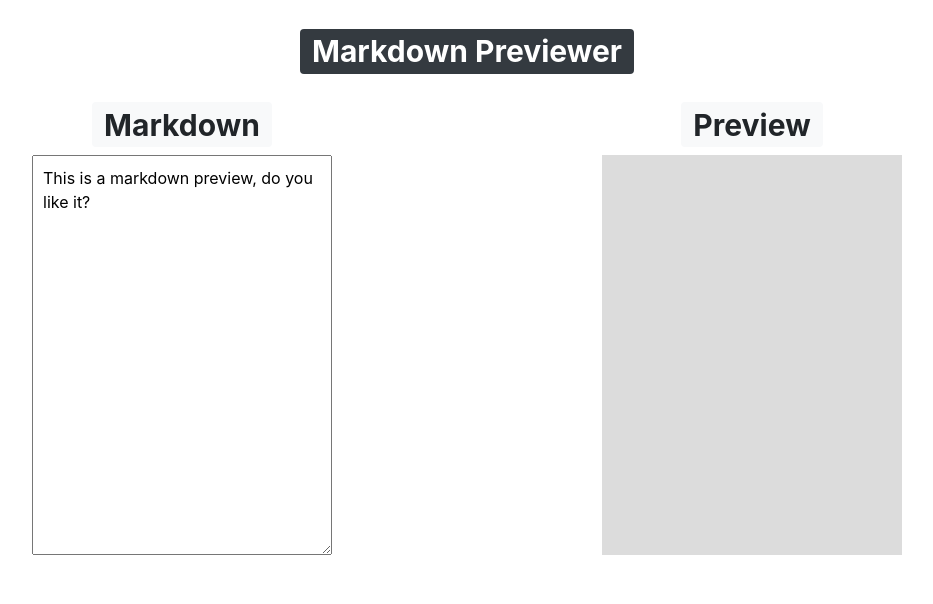
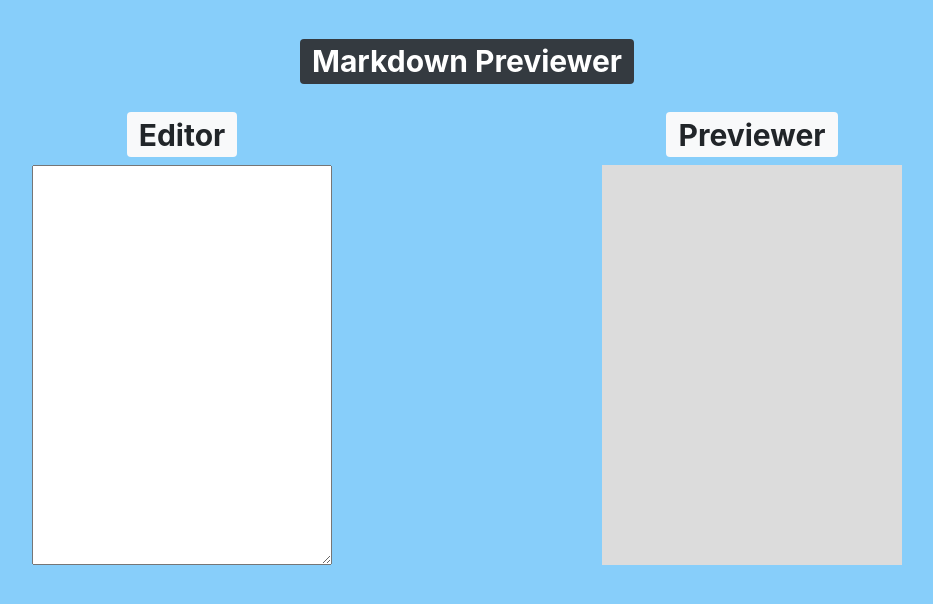
Before and after one commit to pyotoru/mark-down-previewer, a React (Create React App) app: page / in a window 1280 px wide. Shown: the top 604 px of the page, without its empty margins (173-1106 px from the left). Built offline with nearby package versions, Linux system fonts and the light colour scheme.

Commit message:
made editor and previewer

```diff
--- a/src/App.js
+++ b/src/App.js
@@ -1,7 +1,19 @@
 import React from "react";
 import Badge from "react-bootstrap/Badge";
+import "./styles.css";
+let marked = require("marked");
 
 export default class App extends React.Component {
+	constructor(props) {
+		super(props);
+		this.state = {
+			markdown: "",
+		};
+	}
+	updateMarkdown(markdown) {
+		this.setState({ markdown });
+	}
+
 	render() {
 		var inputStyle = {
 			width: "300px",
@@ -18,9 +30,17 @@ export default class App extends React.Component {
 			marginRight: "auto",
 			padding: "10px",
 		};
+		var body = {
+			backgroundColor: "#87CEFA",
+			marginLeft: "auto",
+			marginRight: "auto",
+			height: "1100px",
+			width: "auto",
+			padding: "10px",
+		};
 
 		return (
-			<div className="App">
+			<div className="App" style={body}>
 				<div className="container">
 					<div className="row mt-4">
 						<div className="col text-center">
@@ -39,16 +59,21 @@ export default class App extends React.Component {
 											className="text-align-center"
 											variant="light"
 										>
-											Markdown
+											Editor
 										</Badge>
 									</h1>
 									<div className="mark-input">
 										<textarea
 											className="input"
 											style={inputStyle}
+											value={this.state.markdown}
+											onChange={(event) => {
+												this.updateMarkdown(
+													event.target.value
+												);
+											}}
 										>
-											This is a markdown preview, do you
-											like it?
+											{console.log(this.state.markdown)}
 										</textarea>
 									</div>
 								</div>
@@ -58,10 +83,15 @@ export default class App extends React.Component {
 											className="text-align-center"
 											variant="light"
 										>
-											Preview
+											Previewer
 										</Badge>
 									</h1>
-									<div style={outputStyle}></div>
+									<div
+										style={outputStyle}
+										dangerouslySetInnerHTML={{
+											__html: marked(this.state.markdown),
+										}}
+									></div>
 								</div>
 							</div>
 						</div>
--- /dev/null
+++ b/src/styles.css
@@ -0,0 +1,3 @@
+* {
+	color: slateblue;
+}
```
